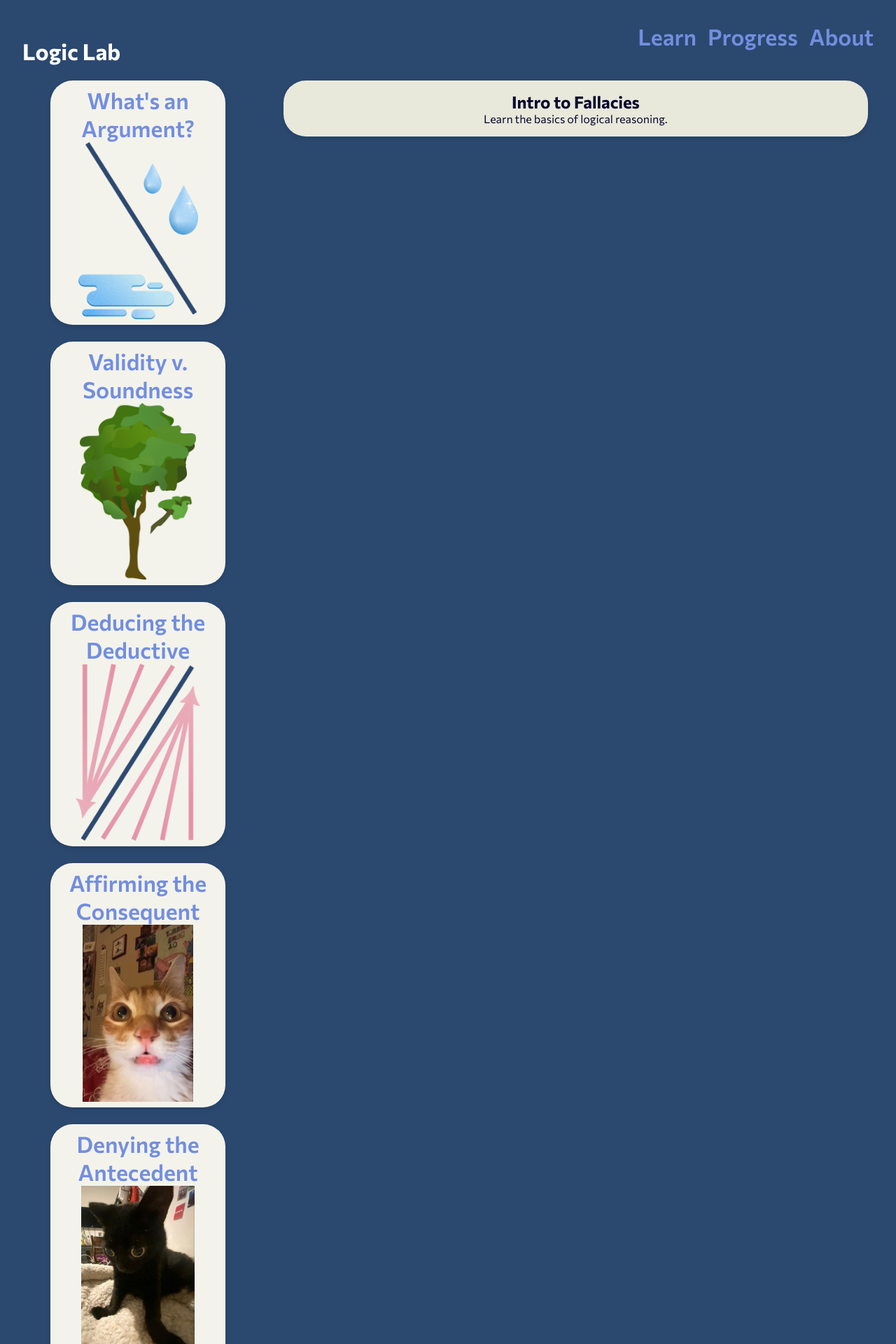
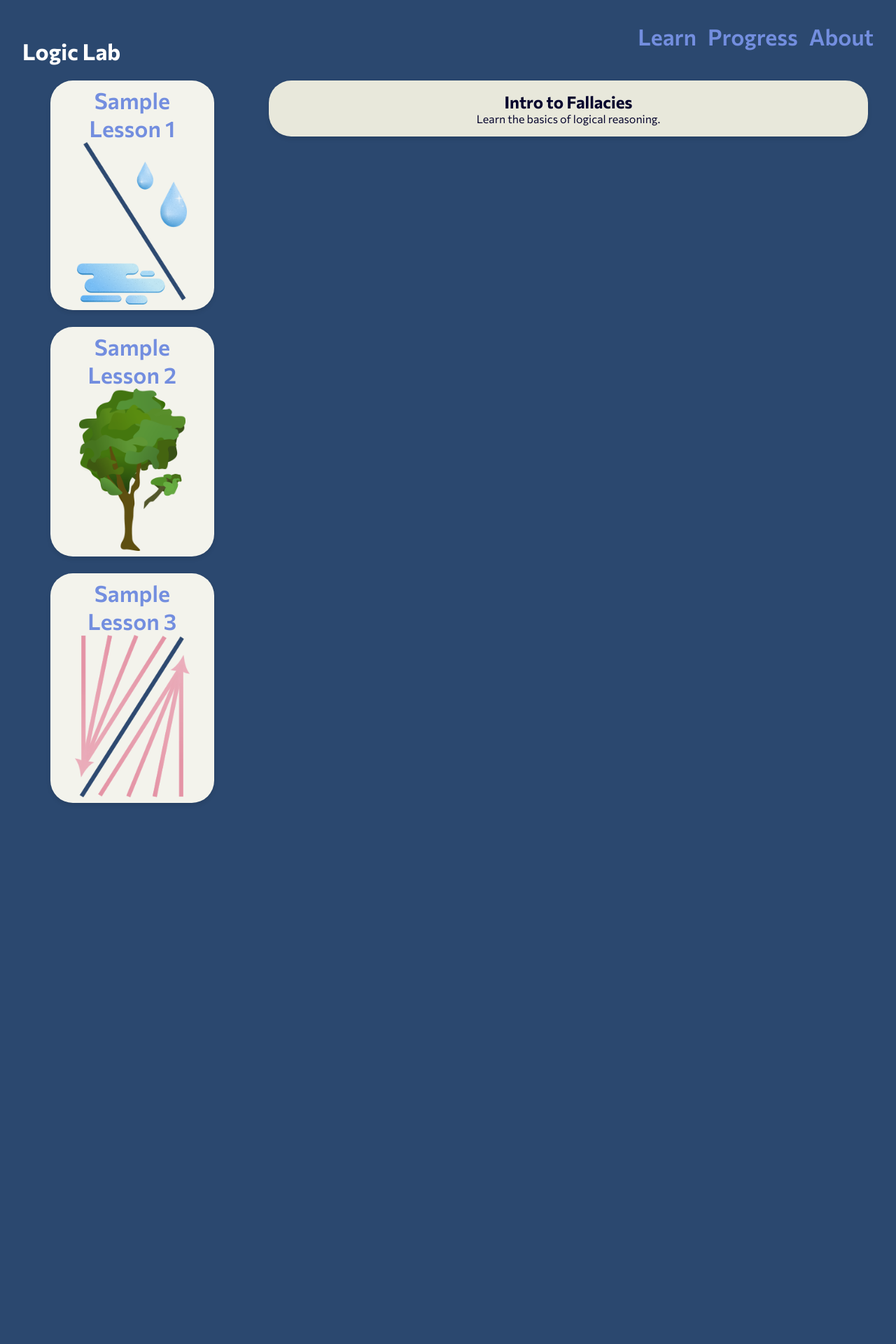
Before and after one commit to joysudo/logic-lab, a React (Vite) app: page / in a window 1280 px wide. Shown: the top 1920 px of the page at 70% size. After the commit the page ends 1179 px from the top, so only its background shows below. Built offline with nearby package versions, Linux system fonts and the light colour scheme.

Commit message:
Sync homepage to use LessonContent array

```diff
--- a/src/pages/Home.jsx
+++ b/src/pages/Home.jsx
@@ -1,17 +1,7 @@
 import { React, useState } from 'react';
+import lessonContent from '../LessonContent.jsx';
 
 export default function Home() {
-    const lessons = [
-      { id: 1, title: "What's an Argument?" },
-      { id: 2, title: "Validity v. Soundness" },
-      { id: 3, title: "Deducing the Deductive" },
-      { id: 4, title: "Affirming the Consequent" },
-      { id: 5, title: "Denying the Antecedent" },
-      { id: 6, title: "The Undistributed Middle" },
-      { id: 7, title: "Ad Hominem" },
-      { id: 8, title: "Appeal to Emotion" }
-    ];
-
     const [imageErrors, setImageErrors] = useState({});
     const handleImageError = (lessonId) => {
       setImageErrors(prevErrors => ({
@@ -33,11 +23,11 @@ export default function Home() {
       <div className="home-grid">
         <div className="lessons-column">
           {/* iterates through lessons, turning to jsx table of contents entries*/}
-          {lessons.map(lesson => (
-            <div key={lesson.id} className="lesson-card">
-              <a href={`/lesson/${lesson.id}`} className="lesson-card-title">{lesson.title}</a>
-                {!imageErrors[lesson.id] ? (<img src={`/images/card${lesson.id}.png`} className="lesson-card-image" onError={() => handleImageError(lesson.id)}/>)
-                : (<p>joy felt too lazy to put an image here</p>)}
+          {lessonContent.map((lesson, index) => (
+            <div key={index} className="lesson-card">
+              <a href={`/lesson/${index + 1}`} className="lesson-card-title">{lesson.title}</a>
+              {!imageErrors[index + 1] ? (<img src={`/images/card${index + 1}.png`} className="lesson-card-image" onError={() => handleImageError(index + 1)}/>)
+              : (<p>joy felt too lazy to put an image here</p>)}
             </div>
           ))}
         </div>
--- a/src/pages/Lesson.jsx
+++ b/src/pages/Lesson.jsx
@@ -1,6 +1,5 @@
 import { useParams } from 'wouter';
 import { useState } from 'react';
-import { Title, BodyText, RevealSlide } from '../LessonComponents.jsx';
 import lessonContent from '../LessonContent.jsx';
 
 export default function Lesson() {
```
